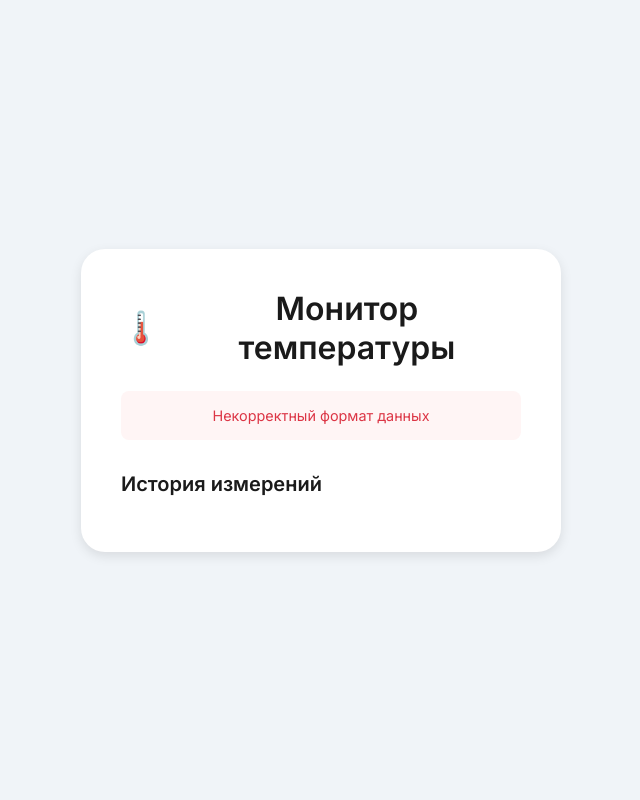
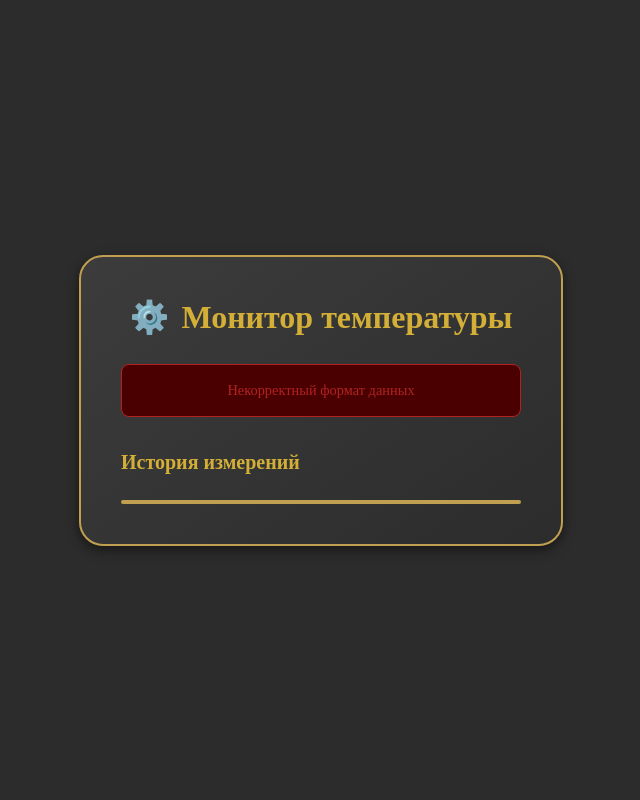
Before and after one commit to dmitray27/esp32-telegram, a Flask app: page / in a window 1280 px wide. Shown: the whole page, without its empty margins (319-959 px from the left). Run offline with Flask 3, Linux system fonts and the light colour scheme; data that the repository does not hold is empty.

Commit message:
Update index.html

```diff
--- a/templates/index.html
+++ b/templates/index.html
@@ -5,17 +5,18 @@
     <meta name="viewport" content="width=device-width, initial-scale=1.0">
     <title>Монитор температуры</title>
     <style>
-        /* Существующие стили */
+        /* Стимпанк стили */
         :root {
-            --text-primary: #1a1a1a;
-            --text-secondary: #4a4a4a;
-            --bg-primary: #f0f4f8;
-            --accent: #007bff;
-            --error: #dc3545;
+            --text-primary: #d4af37; /* Золотой */
+            --text-secondary: #8b8000; /* Темно-желтый */
+            --bg-primary: #2c2c2c; /* Темный фон */
+            --accent: #c0a050; /* Бронзовый */
+            --error: #b22222; /* Огненно-красный */
+            --metal: #808080; /* Металлический серый */
         }
 
         body {
-            font-family: 'Inter', system-ui, sans-serif;
+            font-family: 'Cinzel', serif; /* Шрифт в стиле стимпанк */
             background: var(--bg-primary);
             min-height: 100vh;
             margin: 0;
@@ -26,13 +27,14 @@
         }
 
         .container {
-            background: white;
+            background: linear-gradient(145deg, #3c3c3c, #2c2c2c);
             padding: 2.5rem;
             border-radius: 1.5rem;
-            box-shadow: 0 4px 12px rgba(0, 0, 0, 0.1);
+            box-shadow: 0 4px 12px rgba(0, 0, 0, 0.5);
             width: min(90%, 400px);
             text-align: center;
             transition: transform 0.2s ease;
+            border: 2px solid var(--accent);
         }
 
         h1 {
@@ -52,6 +54,7 @@
             margin: 1.5rem 0;
             line-height: 1;
             opacity: 0.9;
+            text-shadow: 0 0 5px var(--accent);
         }
 
         .meta-info {
@@ -72,10 +75,11 @@
         .error {
             color: var(--error);
             padding: 1rem;
-            background: #fff5f5;
+            background: #4a0000;
             border-radius: 0.5rem;
             margin: 1rem 0;
             font-size: 0.9rem;
+            border: 1px solid var(--error);
         }
 
         .refresh-indicator {
@@ -87,7 +91,6 @@
             border-radius: 2px;
         }
 
-        /* Новые стили для истории */
         .history {
             margin-top: 2rem;
             text-align: left;
@@ -103,19 +106,26 @@
             display: flex;
             justify-content: space-between;
             padding: 0.5rem 0;
-            border-bottom: 1px solid #e0e0e0;
+            border-bottom: 1px solid var(--metal);
+            color: var(--text-secondary);
         }
 
         .history-item:last-child {
             border-bottom: none;
         }
+
+        .load-time {
+            margin-top: 1rem;
+            color: var(--text-secondary);
+            font-size: 0.9rem;
+        }
     </style>
-    <link href="https://fonts.googleapis.com/css2?family=Inter:wght@400;500;600&display=swap" rel="stylesheet">
+    <link href="https://fonts.googleapis.com/css2?family=Cinzel:wght@400;500;600&display=swap" rel="stylesheet">
 </head>
 <body>
     <div class="container">
         <h1>
-            <span>🌡️</span>
+            <span>⚙️</span>
             Монитор температуры
         </h1>
 
@@ -134,6 +144,9 @@
                         {{ data.time }}
                     </div>
                 </div>
+                <div class="load-time">
+                    Время загрузки: {{ "%.2f"|format(load_time) }} сек
+                </div>
             {% endif %}
         </div>
 
@@ -148,4 +161,47 @@
             {% endfor %}
         </div>
 
-        <div class="refresh-indicator" id="refresh
+        <div class="refresh-indicator" id="refreshIndicator"></div>
+    </div>
+
+    <script>
+        async function refreshData() {
+            const indicator = document.getElementById('refreshIndicator');
+            indicator.style.width = '100%';
+
+            try {
+                const response = await fetch(window.location.href, {
+                    headers: {
+                        'Cache-Control': 'no-cache'
+                    }
+                });
+
+                if (!response.ok) throw new Error(`Ошибка HTTP: ${response.status}`);
+
+                const html = await response.text();
+                const parser = new DOMParser();
+                const newDoc = parser.parseFromString(html, 'text/html');
+                const newContent = newDoc.getElementById('content').innerHTML;
+                const newHistory = newDoc.querySelector('.history').innerHTML;
+
+                document.getElementById('content').innerHTML = newContent;
+                document.querySelector('.history').innerHTML = newHistory;
+                console.log("Данные успешно обновлены");
+
+            } catch (error) {
+                console.error('Ошибка обновления:', error);
+                document.getElementById('content').innerHTML = `
+                    <div class="error">Ошибка загрузки данных: ${error.message}</div>
+                `;
+            } finally {
+                setTimeout(() => {
+                    indicator.style.width = '0%';
+                }, 10000); // Синхронизировано с интервалом
+            }
+        }
+
+        setInterval(refreshData, 10000);
+        setTimeout(refreshData, 100);
+    </script>
+</body>
+</html>
```
